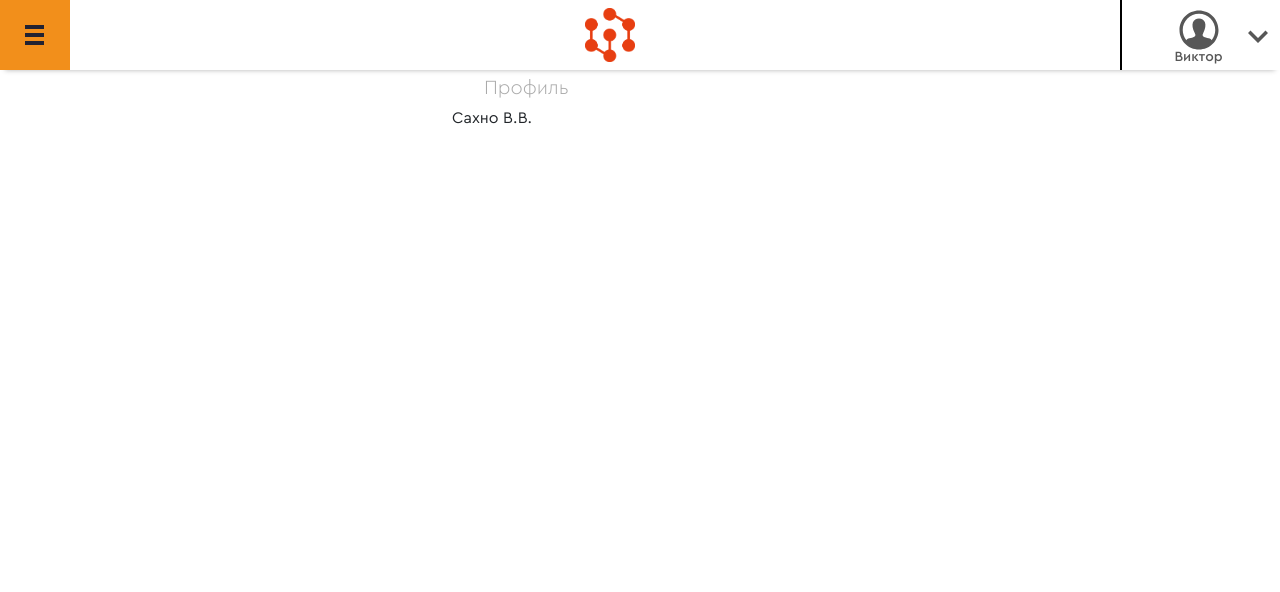
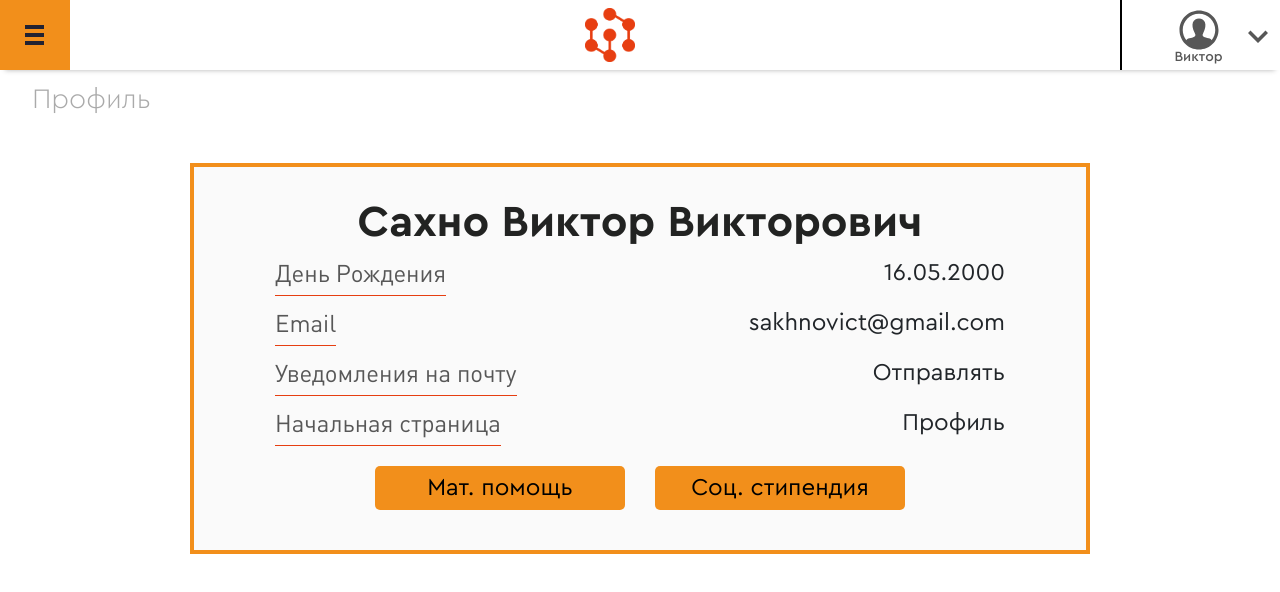
Before and after one commit to ga-wk/saga-asu-ikit, a React (Create React App) app: page /profile in a window 1280 px wide. Shown: the top 592 px of the page. Built offline with nearby package versions, Linux system fonts and the light colour scheme.

Commit message:
сверстал страницу профиля для всех версий (bagged)

```diff
--- a/src/components/Header/index.scss
+++ b/src/components/Header/index.scss
@@ -40,6 +40,9 @@
 }
 
 .sidebar__list {
+  position: absolute;
+  z-index: 1;
+
   width: 260px;
   min-height: 100vh;
 
@@ -166,6 +169,8 @@
 
 .help__list {
   position: absolute;
+  z-index: 1;
+
   top: 71px;
   right: 0;
 
--- a/src/components/Profile/index.js
+++ b/src/components/Profile/index.js
@@ -2,6 +2,30 @@ import React, { Fragment } from 'react';
 
 import './index.scss'
 import { Header } from '../Header';
+
+function clickProfileLabel(e) {
+    const profileInfoItem = e.target.parentElement
+    const input = profileInfoItem.querySelector('.profile-info__input')
+    const desc = profileInfoItem.querySelector('.profile-info__desc')
+
+    console.log(profileInfoItem)
+    console.log(input)
+    console.log(desc)
+
+    if (input.classList.contains('profile-info__input--closed')) {
+        desc.classList.remove('profile-info__desc--show')
+        desc.classList.add('profile-info__desc--hide')
+        // desc.style.display = 'none'
+        input.classList.remove('profile-info__input--closed')
+        input.classList.add('profile-info__input--opened')
+    } else if (input.classList.contains('profile-info__input--opened')) {
+        desc.classList.remove('profile-info__desc--hide')
+        desc.classList.add('profile-info__desc--show')
+        // desc.style.display = 'block'
+        input.classList.remove('profile-info__input--opened')
+        input.classList.add('profile-info__input--closed')
+    }
+}
 
 export const Profile = () => {
     return (
@@ -12,7 +36,48 @@ export const Profile = () => {
                     <a className="main-title__link">Профиль</a>
                 </h1>
                 <div className="profile-info">
-                    <span className="profile-info__name">Сахно В.В.</span>
+                    <span className="profile-info__name">Сахно Виктор Викторович</span>
+                    <ul className="profile-info__list">
+                        <li className="profile-info__item">
+                            <label className="profile-info__label" for="birthday" onClick={clickProfileLabel}>День Рождения</label>
+                            <div className="profile-info__inner-wrapper">
+                                <span className="profile-info__desc profile-info__desc--show">16.05.2000</span>
+                                <input className="profile-info__input profile-info__input--birthday profile-info__input--closed" type="date" id="birthday" name="birthday"/>
+                            </div>
+                        </li>
+                        <li className="profile-info__item">
+                            <label className="profile-info__label" for="mail" onClick={clickProfileLabel}>Email</label>
+                            <div className="profile-info__inner-wrapper">
+                                <span className="profile-info__desc profile-info__desc--show">sakhnovict@gmail.com</span>
+                                <input className="profile-info__input profile-info__input--email profile-info__input--closed" type="text" id="mail" name="mail"/>
+                            </div>
+                        </li>
+                        <li className="profile-info__item">
+                            <label className="profile-info__label" for="mail-send" onClick={clickProfileLabel}>Уведомления на почту</label>
+                            <div className="profile-info__inner-wrapper">
+                                <span className="profile-info__desc profile-info__desc--show">Отправлять</span>
+                                <select className="profile-info__input profile-info__input--email-send profile-info__input--closed" id="mail-send" name="mail-send">
+                                    <option value="Отправлять">Отправлять</option>
+                                    <option value="Не отправлять">Не отправлять</option>
+                                </select>
+                            </div>
+                        </li>
+                        <li className="profile-info__item">
+                            <label className="profile-info__label" for="start-page" onClick={clickProfileLabel}>Начальная страница</label>
+                            <div className="profile-info__inner-wrapper">
+                                <span className="profile-info__desc profile-info__desc--show">Профиль</span>
+                                <select className="profile-info__input profile-info__input--start-page profile-info__input--closed" id="start-page" name="start-page">
+                                    <option value="Профиль">Профиль</option>
+                                    <option value="Зачетная книжка">Зачетная книжка</option>
+                                    <option value="Уведомления">Уведомления</option>
+                                </select>
+                            </div>
+                        </li>
+                    </ul>
+                    <div class="buttons-wrapper">
+                        <button className="profile-info__button profile-info__button-material">Мат. помощь</button>
+                        <button className="profile-info__button profile-info__button-social">Соц. стипендия</button>
+                    </div>
                 </div>
             </div>
         </>
--- a/src/components/Profile/index.scss
+++ b/src/components/Profile/index.scss
@@ -1,3 +1,5 @@
+@import "../../styles/variables.scss";
+
 .profile {
     max-width: 376px;
 
@@ -10,7 +12,8 @@
     font-weight: 300;
 
     margin-left: 32px;
-    margin-top: 8px;
+    margin-top: 15px;
+    margin-bottom: 10px;
 }
 
 .main-title__link {
@@ -30,6 +33,223 @@
     }
 }
 
+.buttons-wrapper {
+    display: flex;
+    flex-direction: column;
+}
+
+.profile-info {
+    width: 250px;
+
+    display: flex;
+    flex-direction: column;
+    justify-content: center;
+
+    margin: 0 auto;
+}
+
 .profile-info__name {
+    font-size: 40px;
+    line-height: 50px;
+    font-weight: 700;
+    text-align: center;
 
+    color: #222322;
+
+    margin-bottom: 17px;
 }
+
+.profile-info__input {
+    width: 100%;
+}
+
+.profile-info__list {
+    margin: 0;
+    padding: 0;
+
+    list-style: none;
+}
+
+.profile-info__item {
+    display: flex;
+    flex-direction: column;
+
+    margin-bottom: 5px;
+}
+
+.profile-info__item:last-child {
+    margin-bottom: 20px;
+}
+
+.profile-info__label {
+    color: #575757;
+
+    font-family: "DIN Pro", Arial, sans-serif;
+    font-size: 18px;
+    line-height: 22px;
+    font-weight: normal;
+    text-align: center;
+
+    display: inline-block;
+    padding-bottom: 2px;
+    margin: 0 auto;
+
+    margin-bottom: 10px;
+
+    border-bottom: 1px solid #e63e11;
+
+    // width: 130px;
+
+    &:hover,
+    &:active {
+        cursor: pointer;
+    }
+}
+
+.profile-info__input--closed {
+    display: none;
+}
+
+.profile-info__input--opened {
+    display: block;
+}
+
+.profile-info__button {
+    font: inherit;
+
+    color: 222322;
+    font-size: 18px;
+    line-height: 18px;
+
+    background-color: #F28F1B;
+
+    border: none;
+
+    padding-top: 10px;
+    padding-bottom: 10px;
+
+    border-radius: 5px;
+
+    &:hover,
+    &:focus,
+    &:active {
+        box-shadow: 1px 1px 5px 1px rgba(0, 0, 0, 0.5);
+    }
+}
+
+.profile-info__button-material {
+    margin-bottom: 17px;
+}
+
+
+.profile-info__desc {
+    display: none;
+}
+
+
+
+@media (min-width: $tablet-width) {
+    .profile {
+        max-width: 768px;
+    }
+
+    .profile-info {
+        margin-top: 50px;
+        margin-bottom: 100px;
+
+        width: 700px;
+
+        background-color: #fafafa;
+
+        border: 4px solid #F28F1B;
+    }
+
+    .profile-info__name {
+        margin-top: 33px;
+    }
+
+    .buttons-wrapper {
+        display: flex;
+        flex-direction: row;
+        justify-content: space-between;
+
+        margin: 0 auto;
+
+        margin-bottom: 40px;
+
+        width: 530px;
+    }
+
+    .profile-info__button {
+        box-sizing: border-box;
+        width: 250px;
+        margin: 0;
+    }
+
+    .profile-info__item {
+        display: flex;
+        flex-direction: row;
+        justify-content: space-between;
+
+        margin-left: 81px;
+
+        margin-bottom: 15px;
+    }
+
+    .profile-info__inner-wrapper {
+        margin-right: 81px;
+    }
+
+    .profile-info__label {
+        margin: 0;
+        // margin-right: 100px;
+    }
+
+    .profile-info__desc {
+        display: block;
+    }
+
+    .profile-info__desc--show {
+        display: block;
+    }
+
+    .profile-info__desc--hide {
+        display: none;
+    }
+}
+
+@media (min-width: $desktop-width) {
+    .profile {
+        max-width: 1440px;
+    }
+
+    .profile-info {
+        width: 900px;
+    }
+
+    .profile-info__name {
+        font-size: 44px;
+        line-height: 44px;
+    }
+
+    .profile-info__label {
+        font-size: 24px;
+        line-height: 24px;
+        padding-bottom: 10px;
+    }
+
+    .profile-info__desc {
+        font-size: 24px;
+        line-height: 24px;
+    }
+
+    .profile-info__button {
+        font-size: 24px;
+        line-height: 24px;
+    }
+
+    .main-title {
+        font-size: 28px;
+        line-height: 28px;
+    }
+}
```
Also changed, not shown: src/components/Header/index.js (+9 -0 lines).
